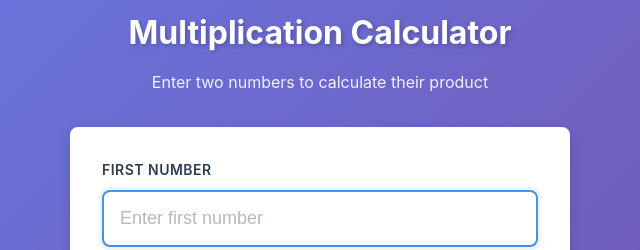
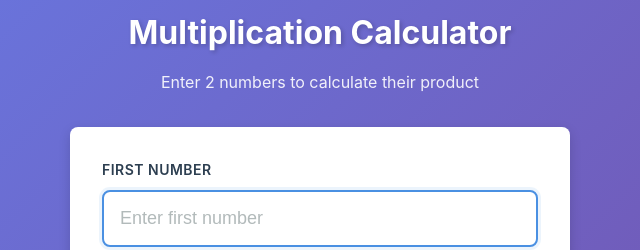
Before and after one commit to KSidharth/demo_sdlc_push, a plain HTML site: page index.html in a window 1280 px wide. Shown: the part 136-386 px from the top of the page, 320-960 px from the left. Drawn offline with Linux system fonts and the light colour scheme.

Commit message:
Update from SDLCForge — 4/14/2026, 4:52:01 PM

```diff
--- a/index.html
+++ b/index.html
@@ -11,7 +11,7 @@
     <div class="container">
         <header>
             <h1>Multiplication Calculator</h1>
-            <p class="subtitle">Enter two numbers to calculate their product</p>
+            <p class="subtitle">Enter 2 numbers to calculate their product</p>
         </header>
 
         <main class="calculator-card">
```
